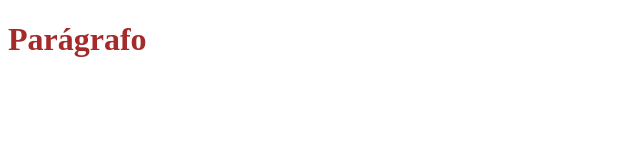
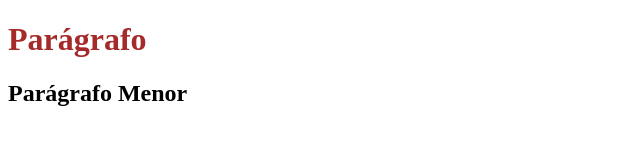
Before and after one commit to Thuannyy/projeto_qa, a plain HTML site: page projeto_qa/index.html in a window 1280 px wide. Shown: the whole page, without its empty margins (0-640 px from the left). Drawn offline with Linux system fonts and the light colour scheme.

Commit message:
update index.html

```diff
--- a/projeto_qa/index.html
+++ b/projeto_qa/index.html
@@ -11,6 +11,7 @@
 <body>
     <main>
         <h1>Parágrafo</h1>
+        <h2>Parágrafo Menor</h2>
     </main>
 
 </body>
```
